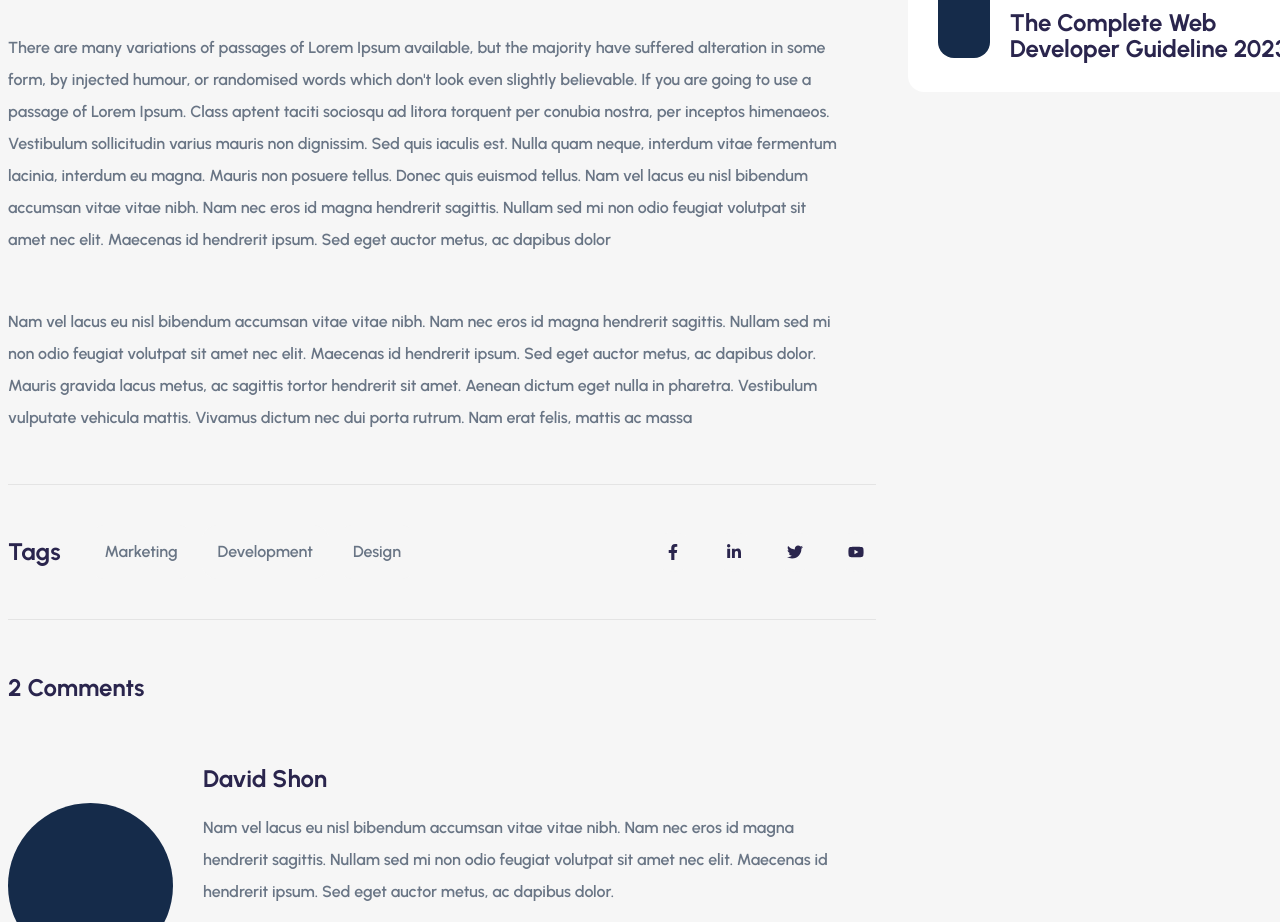
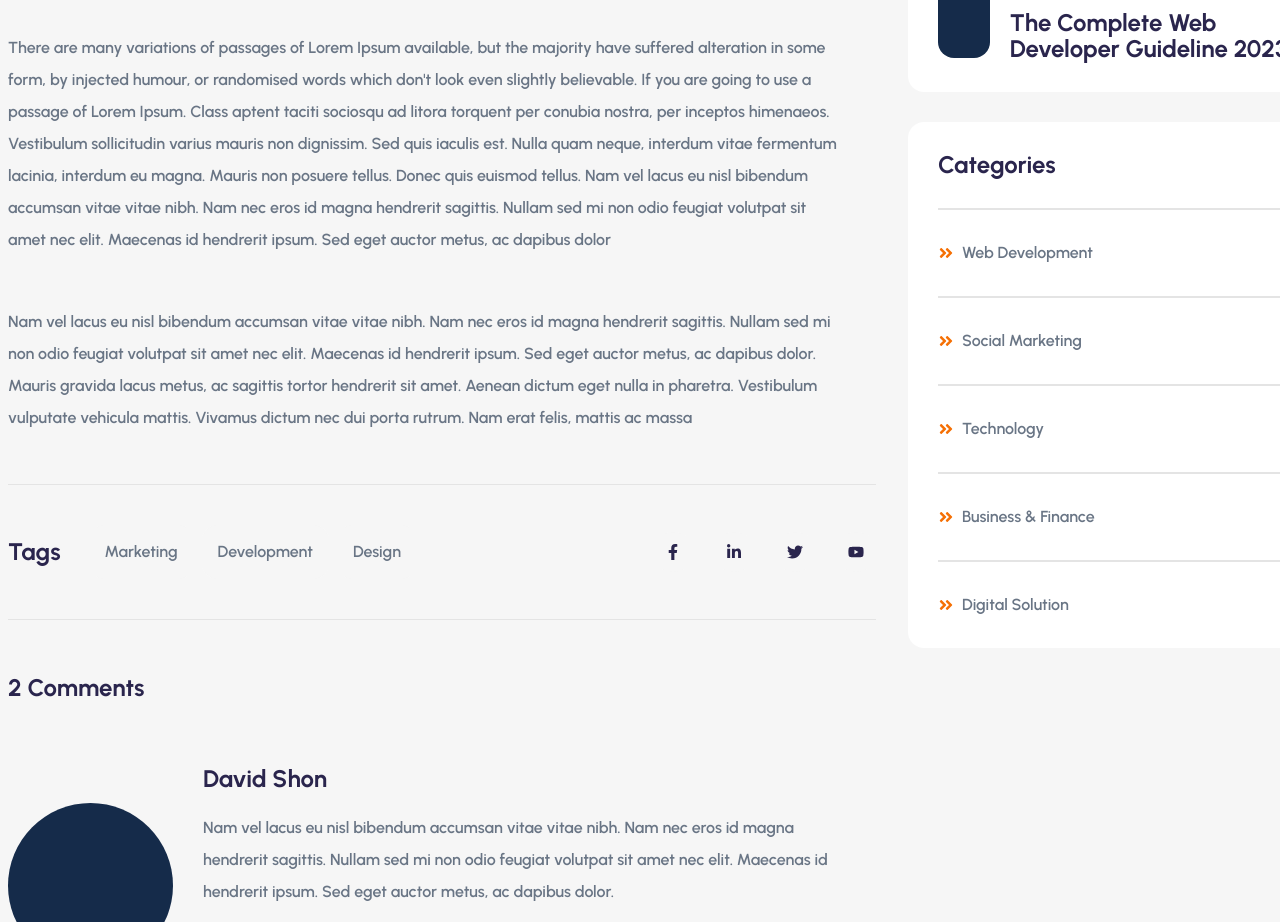
Before and after one commit to Mohammad-Nadil/ebt-eduact, a React (Vite) app: page /blog/1 in a window 1280 px wide. Shown: the part 1120-2042 px from the top of the page. Built offline with nearby package versions, Linux system fonts and the light colour scheme.

Commit message:
Add categories section to BlogDetails component with styled items

```diff
--- a/src/pages/BlogDetails.jsx
+++ b/src/pages/BlogDetails.jsx
@@ -2,7 +2,7 @@ import React from "react";
 import Container from "../components/Container";
 import { NavLink } from "react-router-dom";
 import { CiClock2, CiSearch } from "react-icons/ci";
-import {FaFacebookF, FaLinkedinIn, FaTwitter, FaYoutube } from "react-icons/fa";
+import {FaAngleDoubleRight, FaFacebookF, FaLinkedinIn, FaTwitter, FaYoutube } from "react-icons/fa";
 
 const BlogDetails = () => {
   return (
@@ -145,6 +145,38 @@ const BlogDetails = () => {
 
             {/* Categories part */}
 
+            <div className="p-[30px] bg-white rounded-2xl mt-[30px]">
+              <h1 className="font-bold font-urbanist text-[24px] leading-[26px] text-[#2A254D] mb-[30px]">Categories</h1>
+
+              <div className="flex gap-[8px] items-center border-t-2 border-[#E4E4E4] pt-[30px] mt-[30px]">
+                <span className="text-[#F57005]"><FaAngleDoubleRight /></span>
+                <h2 className="font-semibold font-urbanist text-[16px] leading-[26px] text-[#697585]">Web Development</h2>
+              </div>
+
+              <div className="flex gap-[8px] items-center border-t-2 border-[#E4E4E4] pt-[30px] mt-[30px]">
+                <span className="text-[#F57005]"><FaAngleDoubleRight /></span>
+                <h2 className="font-semibold font-urbanist text-[16px] leading-[26px] text-[#697585]">Social Marketing</h2>
+              </div>
+
+              <div className="flex gap-[8px] items-center border-t-2 border-[#E4E4E4] pt-[30px] mt-[30px]">
+                <span className="text-[#F57005]"><FaAngleDoubleRight /></span>
+                <h2 className="font-semibold font-urbanist text-[16px] leading-[26px] text-[#697585]">Technology</h2>
+              </div>
+
+              <div className="flex gap-[8px] items-center border-t-2 border-[#E4E4E4] pt-[30px] mt-[30px]">
+                <span className="text-[#F57005]"><FaAngleDoubleRight /></span>
+                <h2 className="font-semibold font-urbanist text-[16px] leading-[26px] text-[#697585]">Business & Finance</h2>
+              </div>
+
+              <div className="flex gap-[8px] items-center border-t-2 border-[#E4E4E4] pt-[30px] mt-[30px]">
+                <span className="text-[#F57005]"><FaAngleDoubleRight /></span>
+                <h2 className="font-semibold font-urbanist text-[16px] leading-[26px] text-[#697585]">Digital Solution</h2>
+              </div>
+
+            </div>
+
+
+
           </div>
         </div>
         </Container>
```
